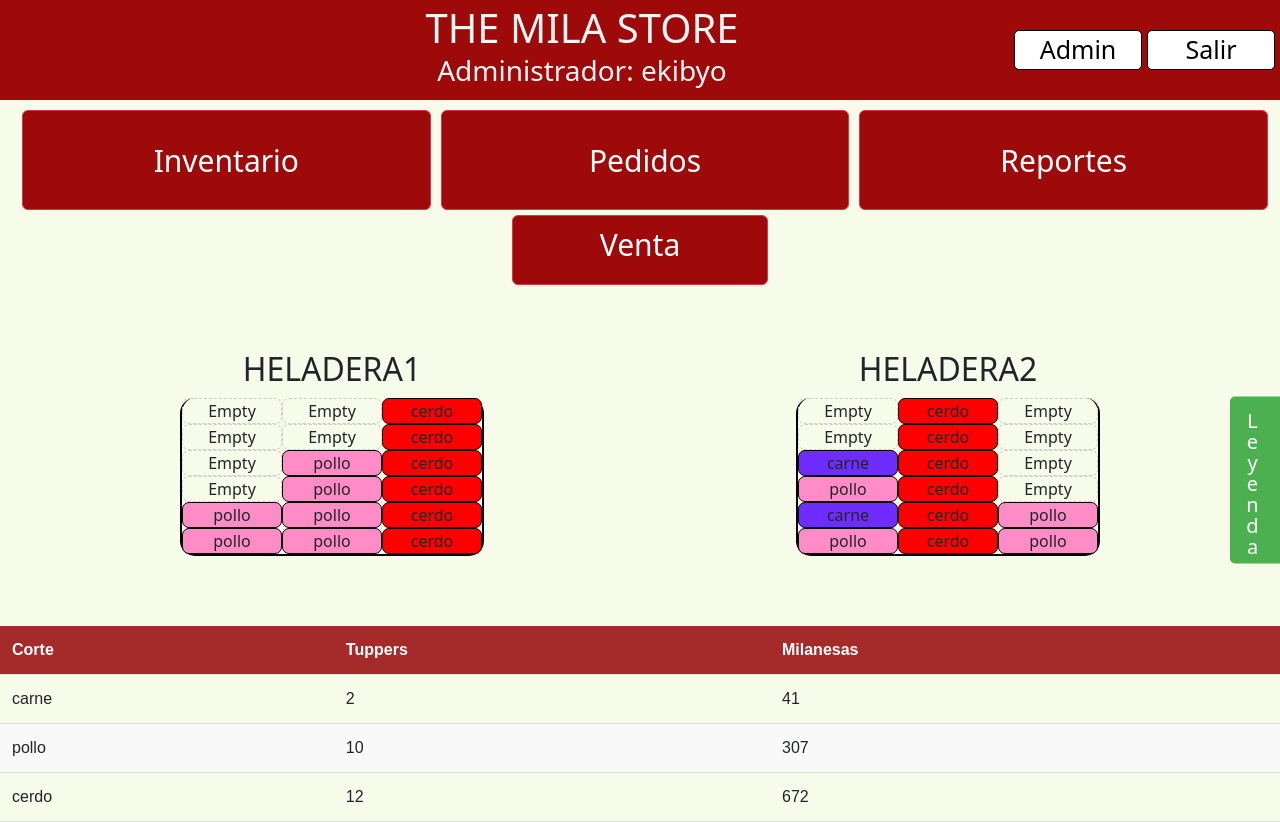
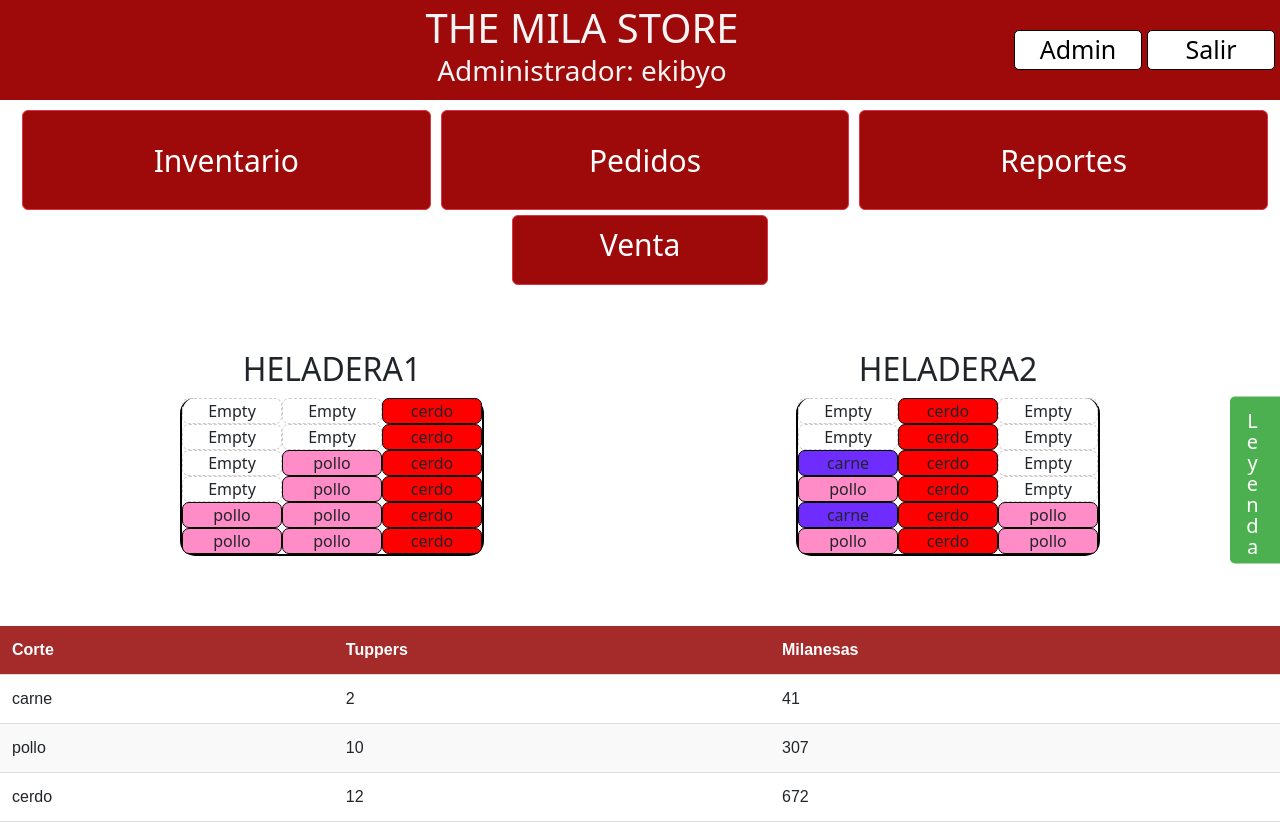
Before and after one commit to juangilfons/milanga-inventory, a Django app: page / in a window 1280 px wide. Run offline with Django 5.2, Linux system fonts and the light colour scheme; a user stored in the database is signed in; data comes from the database, SQL or seed files in the repository.

Commit message:
lo saque

```diff
--- a/inventory/static/inventory/inventory.css
+++ b/inventory/static/inventory/inventory.css
@@ -4,8 +4,6 @@
             height: 100%;
             overflow-y: scroll;
             overflow-x: hidden;
-            background-color: #f7fbea;
-
         }
         .display-3{
             width: 100%;
```
